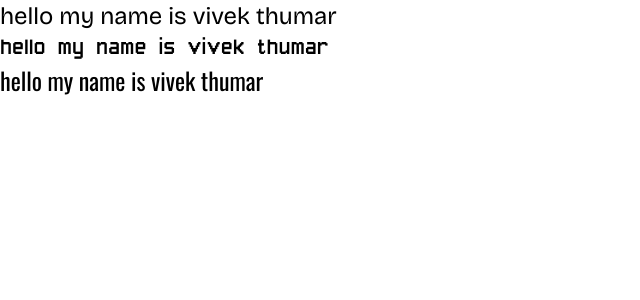
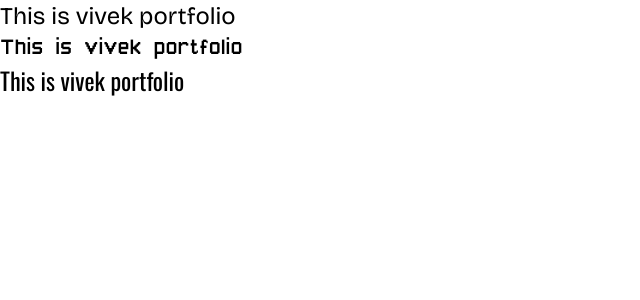
Before and after one commit to mrvivekthumar/Portfolio, a Next.js app: page / in a window 1280 px wide. Shown: the top 300 px of the page, without its empty margins (0-640 px from the left). Built offline with nearby package versions, Linux system fonts and the light colour scheme.

Commit message:
font view

```diff
--- a/app/page.tsx
+++ b/app/page.tsx
@@ -3,9 +3,9 @@ import Image from "next/image";
 export default function Home() {
     return (
         <div>
-            <h1 className="text-2xl">hello my name is vivek thumar</h1>
-            <h1 className="text-2xl font-pixel">hello my name is vivek thumar</h1>
-            <h1 className="font-oswald text-2xl">hello my name is vivek thumar</h1>
+            <h1 className="text-2xl">This is vivek portfolio</h1>
+            <h1 className="text-2xl font-pixel">This is vivek portfolio</h1>
+            <h1 className="font-oswald text-2xl">This is vivek portfolio</h1>
         </div>
     );
 }
```
